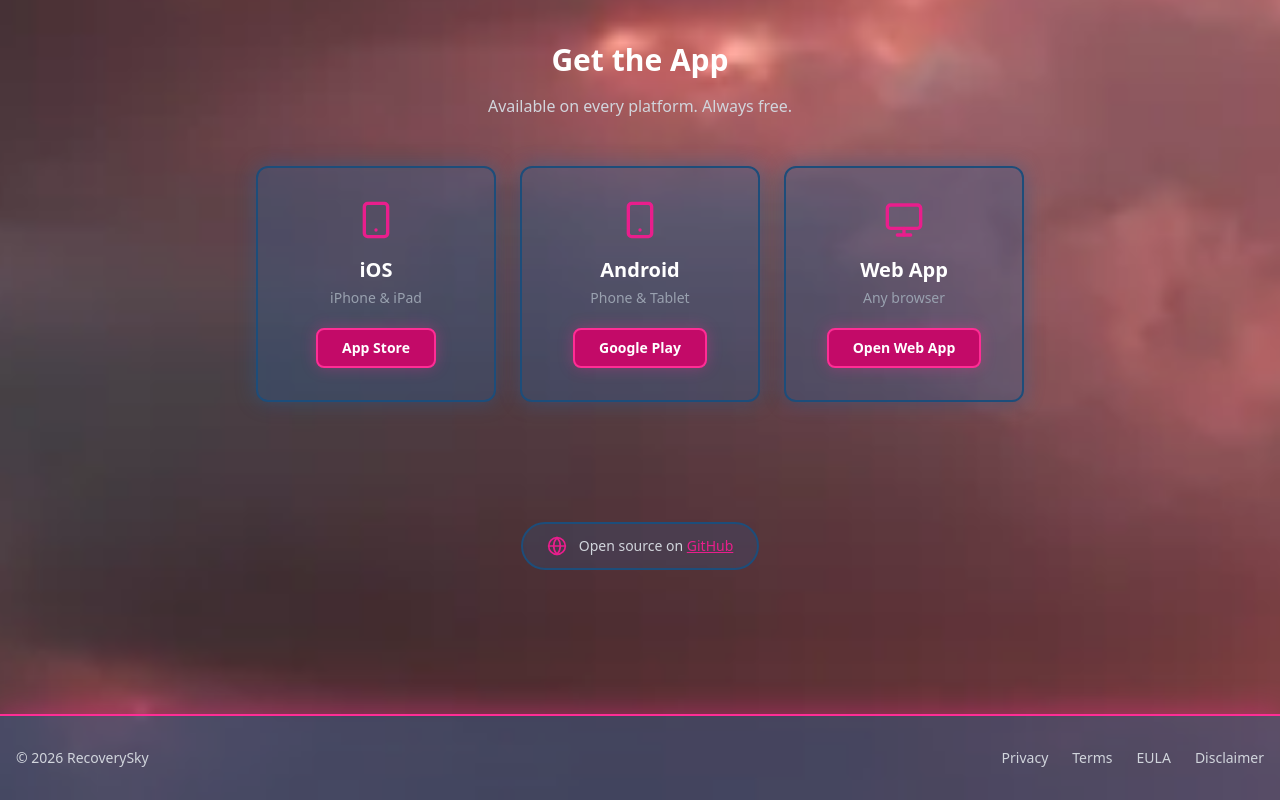
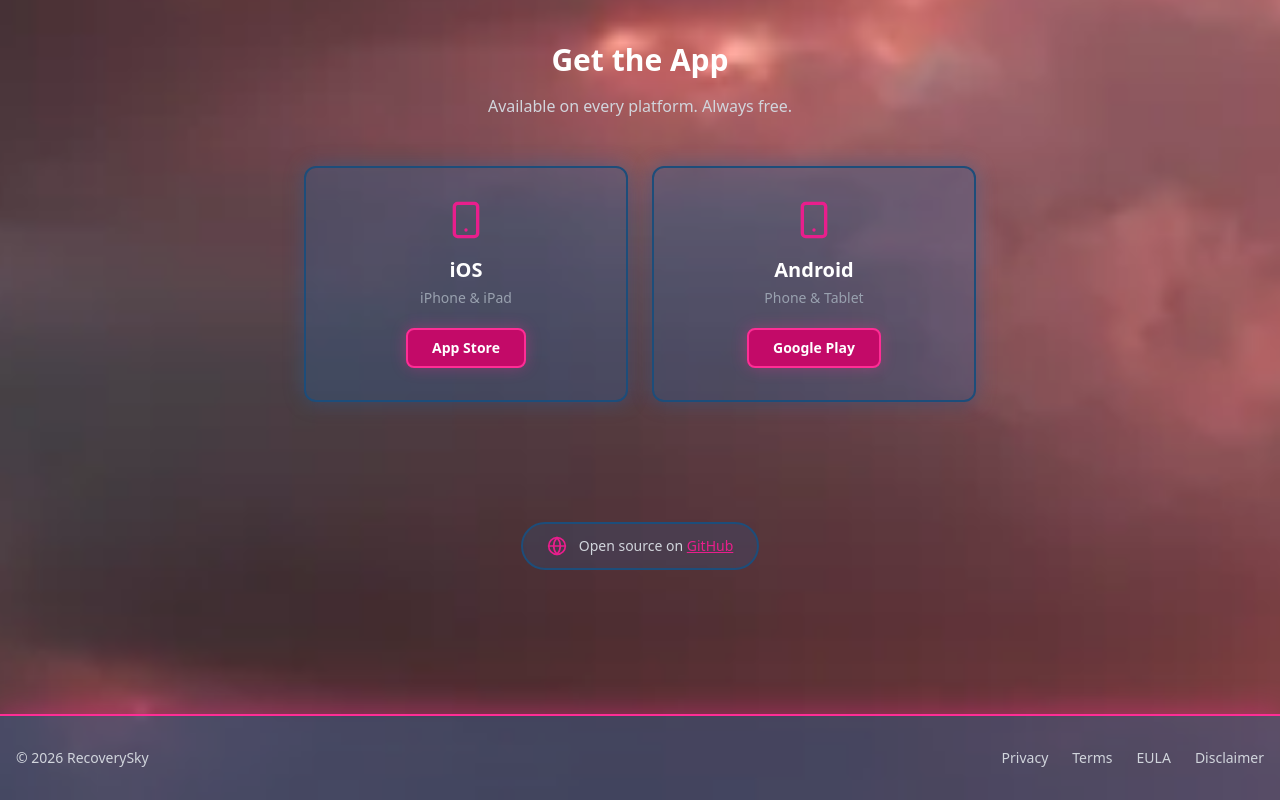
Before and after one commit to templeofinannaslight/temple-www, a React (Vite) app: page /app in a window 1280 px wide. Shown: the part 4424-5224 px from the top of the page. Built offline with nearby package versions, Linux system fonts and the light colour scheme.

Commit message:
update android link

```diff
--- a/src/pages/AppPage.tsx
+++ b/src/pages/AppPage.tsx
@@ -1,5 +1,5 @@
 import { Helmet } from "react-helmet-async";
-import { Video, ClipboardCheck, Bell, Smartphone, Monitor, Globe, ArrowRight } from "lucide-react";
+import { Video, ClipboardCheck, Bell, Smartphone, Globe, ArrowRight } from "lucide-react";
 import logo from "@/assets/recoverysky-signature-white.png";
 import { trackEvent } from "@/lib/analytics";
 
@@ -40,17 +40,9 @@ const PLATFORMS = [
     icon: Smartphone,
     label: "Android",
     description: "Phone & Tablet",
-    url: "#", // TODO: Google Play link
+    url: "https://play.google.com/store/apps/details?id=live.meetingmaker.app.prod",
     buttonText: "Google Play",
     platform: "android",
-  },
-  {
-    icon: Monitor,
-    label: "Web App",
-    description: "Any browser",
-    url: "#", // TODO: Web app URL
-    buttonText: "Open Web App",
-    platform: "web",
   },
 ];
 
@@ -189,7 +181,7 @@ export function AppPage() {
           <p className="text-gray-300 text-center mb-12 max-w-2xl mx-auto">
             Available on every platform. Always free.
           </p>
-          <div className="grid grid-cols-1 sm:grid-cols-3 gap-6 max-w-3xl mx-auto">
+          <div className="grid grid-cols-1 sm:grid-cols-2 gap-6 max-w-2xl mx-auto">
             {PLATFORMS.map(({ icon: Icon, label, description, url, buttonText, platform }) => (
               <a
                 key={label}
```
